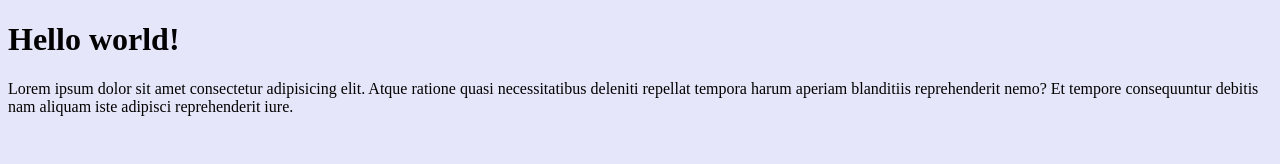
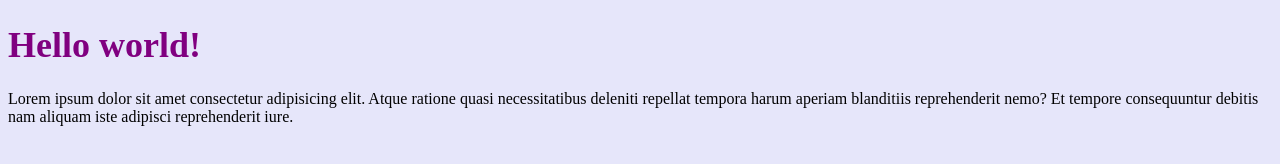
Before and after one commit to fredrikac/git-collab-demo, a plain HTML site: page index.html in a window 1280 px wide. Drawn offline with Linux system fonts and the light colour scheme.

Commit message:
style h1 element

```diff
--- a/style.css
+++ b/style.css
@@ -1,3 +1,8 @@
 * {
     background: lavender;
 }
+
+h1 {
+    color: purple;
+    font-size: 36px;
+}
```
